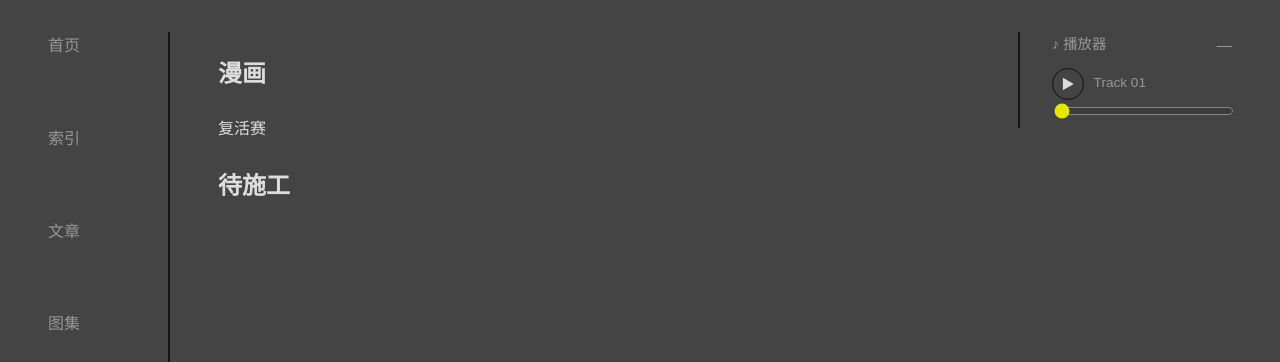
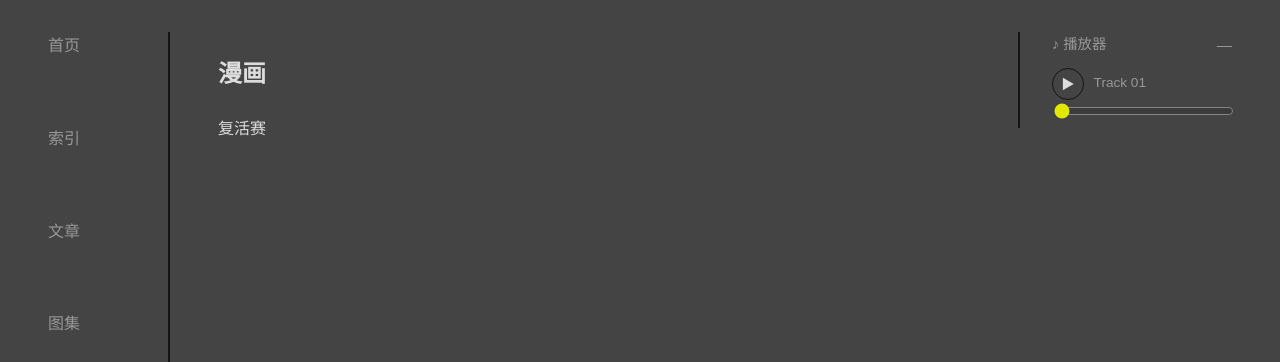
Before and after one commit to dtrmdrk/dtrmdrk.github.io, a Jekyll site: the page built from gallery.md, in a window 1280 px wide and 900 px high. Shown: the top 362 px of the window. Built offline with Jekyll 4.4.1, drawn with Linux system fonts in a browser that asks for light colours.

Commit message:
Update gallery.md

```diff
--- a/gallery.md
+++ b/gallery.md
@@ -9,9 +9,9 @@ permalink: /gallery/
   <li><a href="{{ '/gallery/manga/' | relative_url }}">复活赛 </a></li>
 </ul>
 
-<p></p>
 
-<h2>待施工</h2>
+
+<h2></h2>
 <ul class="post-list">
 {% for post in site.categories.gallery %}
 <li>
```
